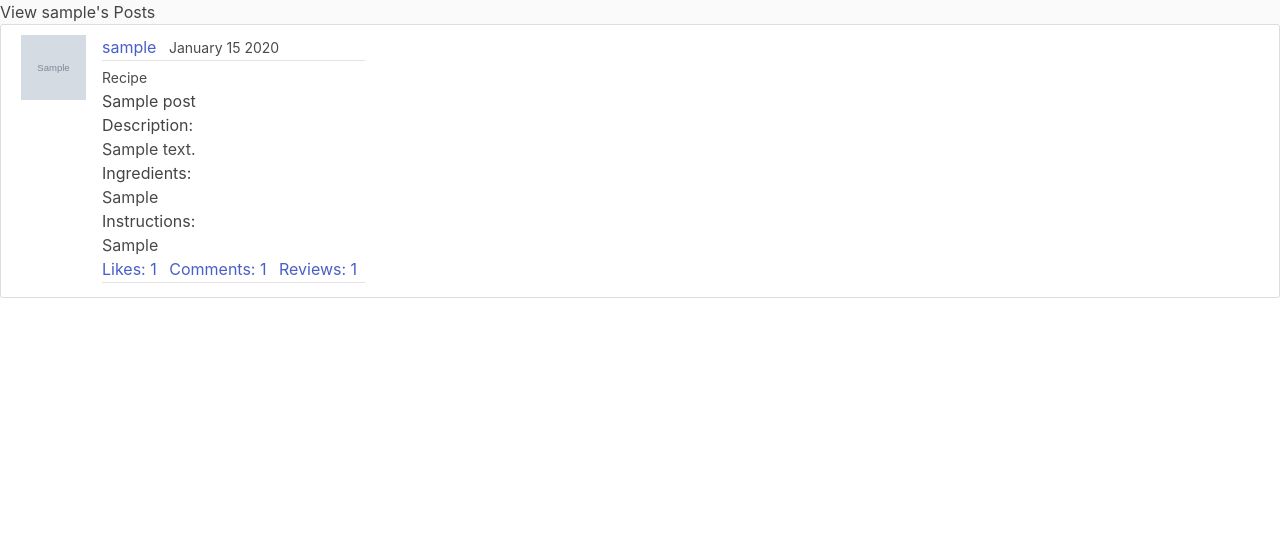
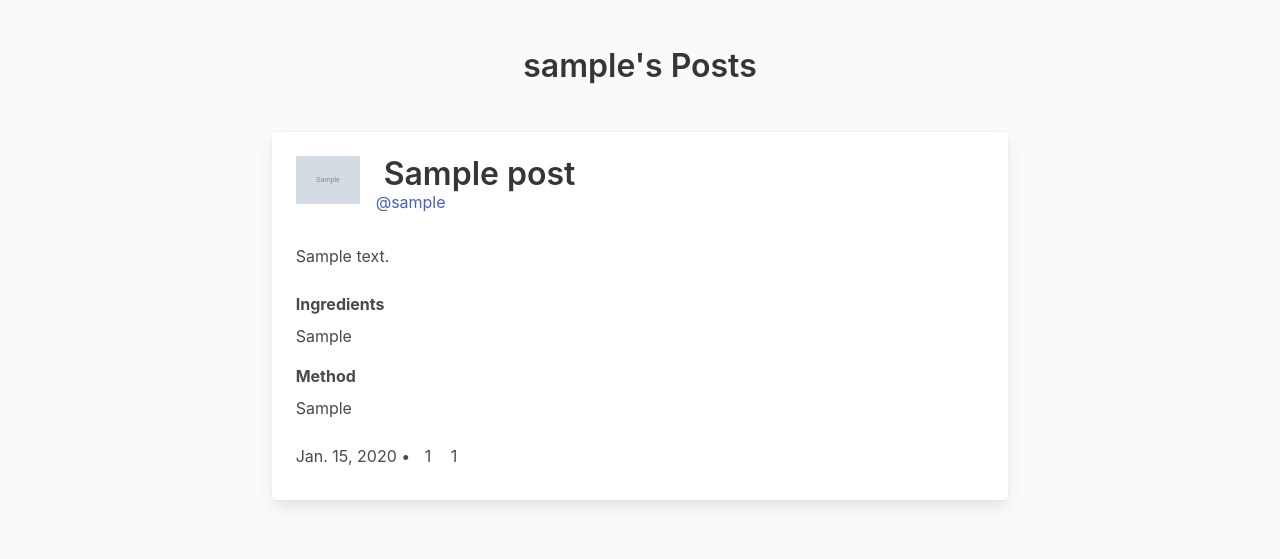
Before and after one commit to Mike-The-Knight/WebAppCW, a Django app: page /post/user/1 in a window 1280 px wide. Shown: the part 56-615 px from the top of the page. Run offline with Django 4.2, Linux system fonts and the light colour scheme; tables that the repository leaves empty hold one stand-in row (values such as "Sample post"); grey boxes marked "Sample" are stand-in pictures.

Commit message:
View users posts page

```diff
--- a/project/templates/website/user_posts_id.html
+++ b/project/templates/website/user_posts_id.html
@@ -1,45 +1,22 @@
 {% extends "website/base.html" %}
 {% block content %}
 
-<h2> View {{ author.username }}'s Posts </h2>
+<section class="hero has-text-centered">
+    <div class="hero-body">
+        <p class="title">
+            {{author.username}}'s Posts
+        </p>
+    </div>
+</section>
 
-{% for post in posts %}
-<article class="media content-section">
-    <img class="rounded-circle article-img" src="{{ post.author.profile.image.url }}">
-    <div class="media-body">
-        <div class="article-metadata">
-            <a href="/members/{{post.author.id}}" class="mr-2">{{ post.author }}</a>
-            <small class="text-muted">{{ post.date_posted | date:"F d Y" }}</small>
-        </div>
-        <!-- meal/recipe icon display -->
-        {% if post.type == 'MEAL' %}
-        <small><i class="fa-solid fa-utensils"></i> Meal</small>
-        {% elif post.type == 'RECIPE' %}
-        <small><i class="fa-solid fa-kitchen-set"></i> Recipe</small>
-        {% endif %}
-        <h2><a class="article-title" href="{% url 'post-detail' post.id %}">{{ post.title }}</a></h2>
-        {% if post.type == 'MEAL' %}
-        <h3>Description:</h3>
-        <p class="article-content">{{ post.description }}</p>
-        {% elif post.type == 'RECIPE' %}
-        <h3>Description:</h3>
-        <p class="article-content">{{ post.description }}</p>
-        <h3>Ingredients:</h3>
-        <p class="article-content">{{ post.ingredients }}</p>
-        <h3>Instructions:</h3>
-        <p class="article-content">{{ post.instructions }}</p>
-        {% endif %}
-        <!-- Display Likes, comments and reviews -->
-        <div class="article-metadata">
-            <a class="mr-2">Likes: {{ post.likes.count }}</a>
-            <a class="mr-2">Comments: {{ post.comments.count }}</a>
-            {% if post.type == 'RECIPE' %}
-            <a class="mr-2">Reviews: {{ post.reviews.count }}</a>
-            {% endif %}
-        </div>
+<div class="columns is-centered">
+    <div class="column is-7">
+        {% for post in posts %}
+        {% include './feed.html' %}
+
+        {% endfor %}
     </div>
-</article>
-{% endfor %}
+</div>
 {% if is_paginated %}
 {% if page_obj.has_previous %}
 <a class="btn btn-outline-info mb-4" href="?page=1">First</a>
```
